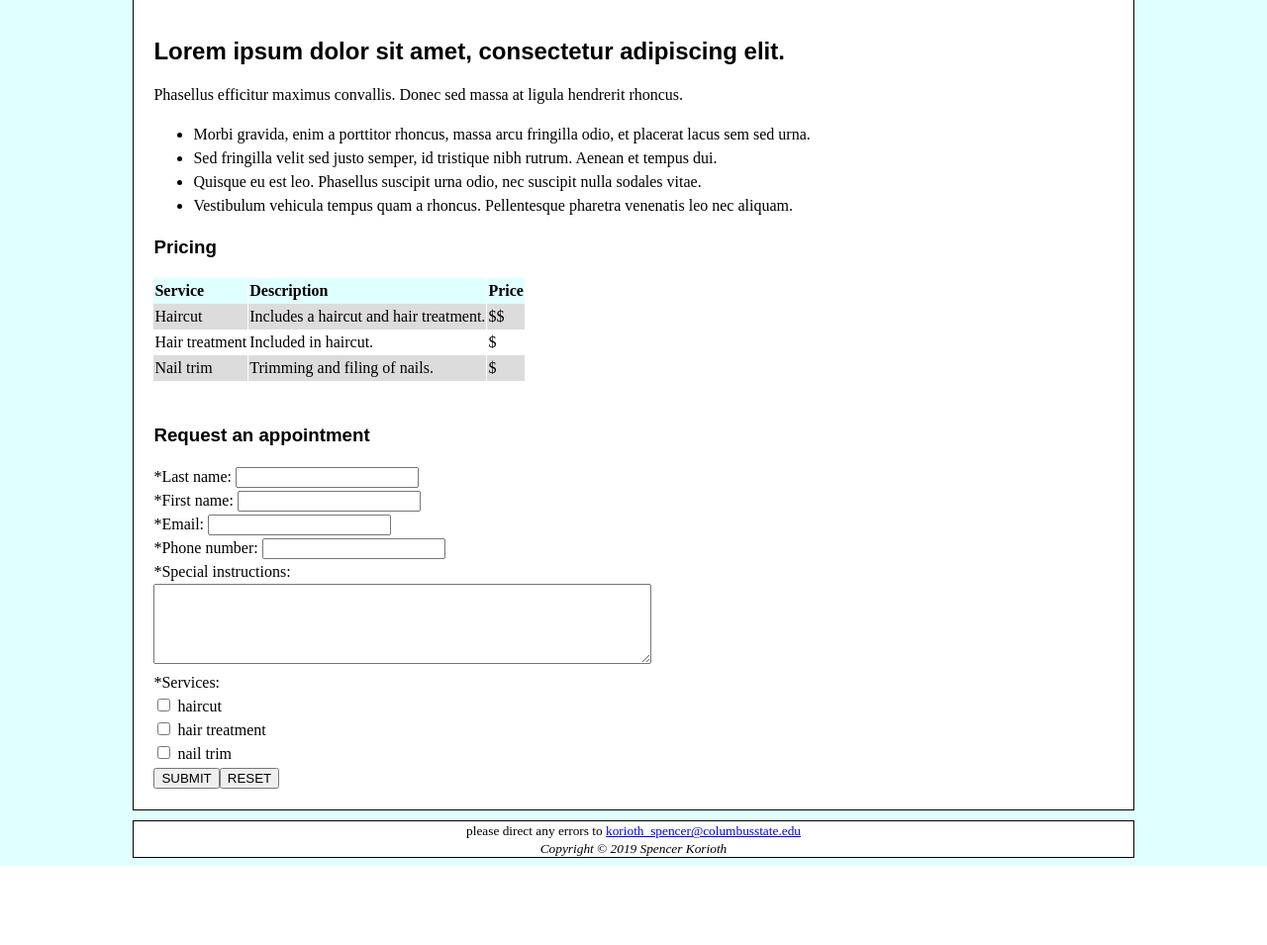
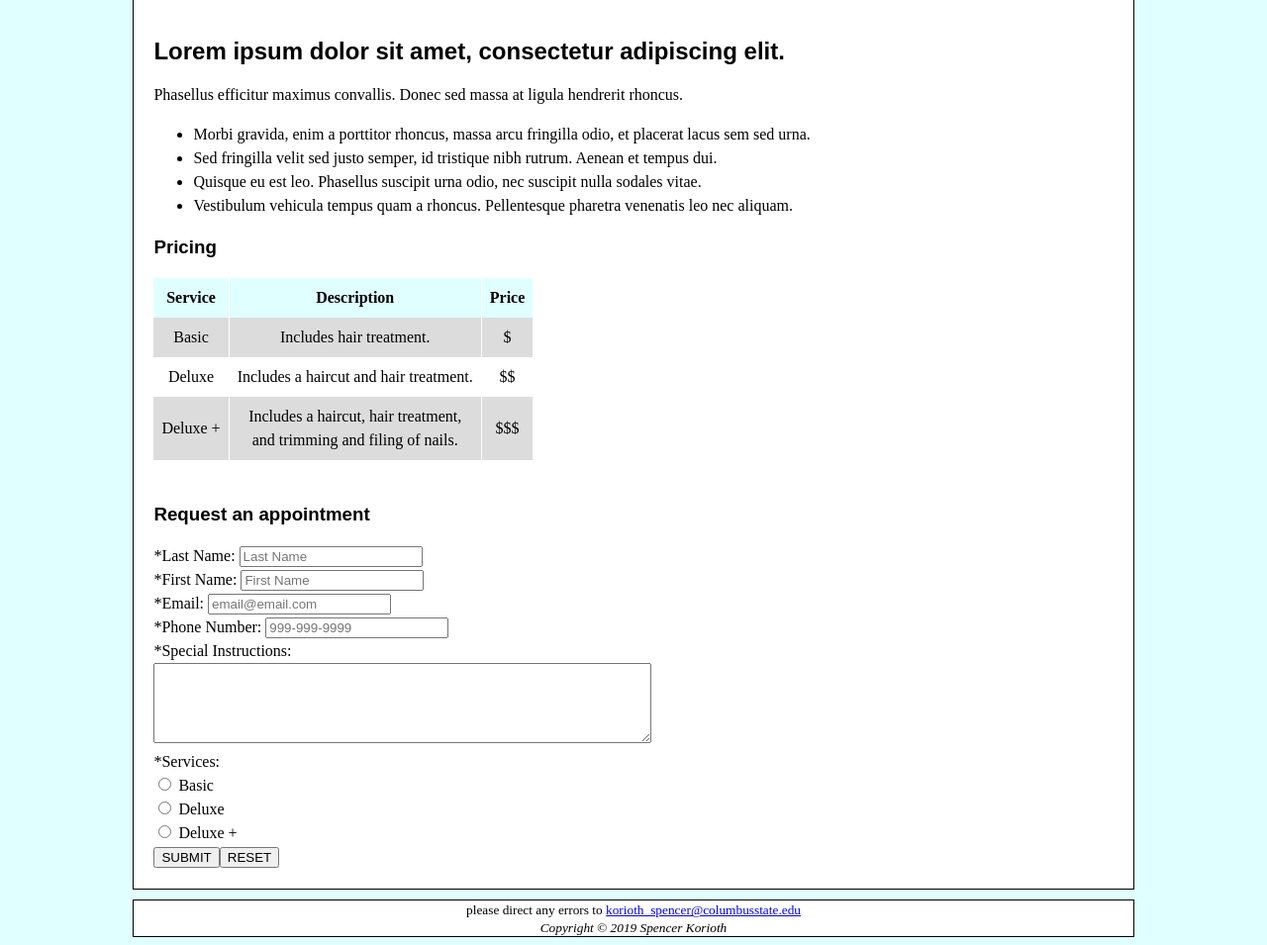
Before and after one commit to SpKorioth/Labs, a PHP site: page /lab6grooming.html in a window 1280 px wide. Shown: the part 230-1185 px from the top of the page at 99% size. Before the commit the page ends 1105 px from the top, so only its background shows below. Run offline with PHP 8.4, Linux system fonts and the light colour scheme.

Commit message:
form changes

```diff
--- a/dog.css
+++ b/dog.css
@@ -5,8 +5,8 @@ dt {font-weight: bold;}
 
 ol, ul {list-style-position: outside;}
 
-table {border-collapse: collapse;}
-td, th {border-right: 1px solid white;}
+table {border-collapse: collapse; text-align: center;}
+td, th {border-right: 1px solid white; padding: .5em .5em;}
 th {background-color: LightCyan;}
 tr:nth-child(even){background-color: Gainsboro;}
 
--- a/lab6grooming.html
+++ b/lab6grooming.html
@@ -38,34 +38,34 @@ Phasellus efficitur maximus convallis. Donec sed massa at ligula hendrerit rhonc
     <th>Price</th>
   </tr>
   <tr>
-    <td>Haircut</td>
+    <td>Basic</td>
+    <td>Includes hair treatment.</td>
+    <td>$</td>
+  </tr>
+  <tr>
+    <td>Deluxe</td>
     <td>Includes a haircut and hair treatment.</td>
     <td>$$</td>
   </tr>
   <tr>
-    <td>Hair treatment</td>
-    <td>Included in haircut.</td>
-    <td>$</td>
-  </tr>
-  <tr>
-    <td>Nail trim</td>
-    <td>Trimming and filing of nails.</td>
-    <td>$</td>
+    <td>Deluxe +</td>
+    <td>Includes a haircut, hair treatment, <br>and trimming and filing of nails.</td>
+    <td>$$$</td>
   </tr>
 </table><br>
 
 <h3>Request an appointment</h3>
 <form action="http://webdevbasics.net/scripts/demo.php" method="post">
-  *Last name: <input type="text" name="lastname"><br>
-  *First name: <input type="text" name="firstname"><br>
-  *Email: <input type="email" name="email"><br>
-  *Phone number: <input type="tel" name="phone"><br>
-  *Special instructions: <br>
-  <textarea cols="60" rows="5" name="instructions"></textarea><br>
+  *Last Name: <input type="text" name="lastname" placeholder="Last Name" required><br>
+  *First Name: <input type="text" name="firstname" placeholder="First Name" required><br>
+  *Email: <input type="email" name="email" placeholder="email@email.com" required><br>
+  *Phone Number: <input type="tel" name="phone" pattern="[0-9]{3}-[0-9]{3}-[0-9]{4}" placeholder="999-999-9999" required><br>
+  *Special Instructions: <br>
+  <textarea cols="60" rows="5" name="instructions" required></textarea><br>
   *Services: <br>
-  <input type="checkbox" value="service1"> haircut <br>
-  <input type="checkbox" value="service2"> hair treatment <br>
-  <input type="checkbox" value="service3"> nail trim <br>
+  <input type="radio" name="service" value="basic" required> Basic <br>
+  <input type="radio" name="service" value="deluxe"> Deluxe <br>
+  <input type="radio" name="service" value="deluxeplus"> Deluxe + <br>
   <input type="submit" value="SUBMIT"><input type="reset" value="RESET">
 </form>
 
```
